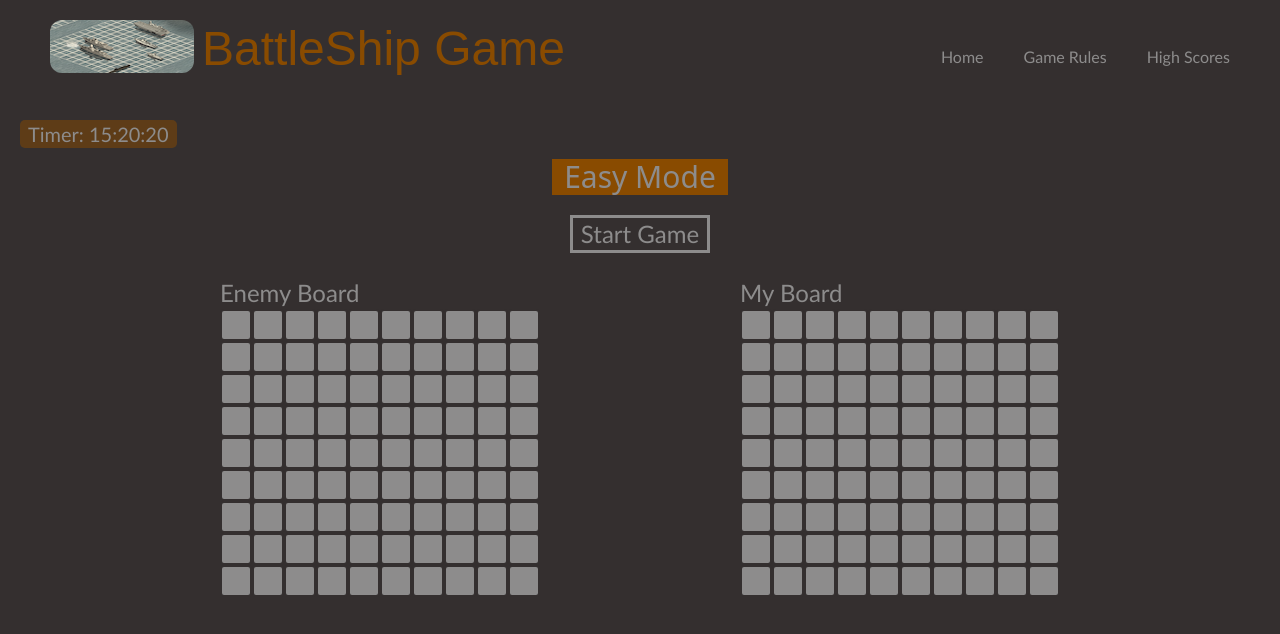
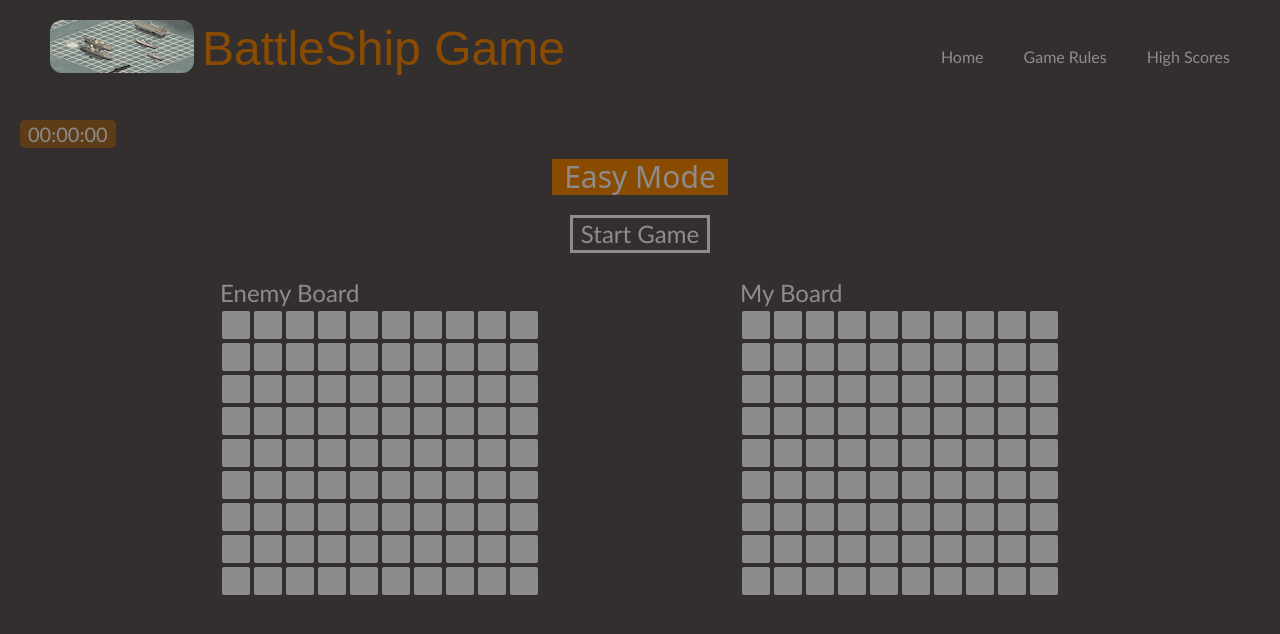
Before and after one commit to honzie-y/Battleship-Game, a React (Vite) app: page /game/easy in a window 1280 px wide. Shown: the top 634 px of the page. Built offline with nearby package versions, Linux system fonts and the light colour scheme; a web font is replaced by a local one.

Commit message:
implemented Timer

```diff
--- a/src/Games.jsx
+++ b/src/Games.jsx
@@ -1,5 +1,6 @@
 import { useState } from 'react';
 import { useLocation } from 'react-router-dom';
+import Timer from './components/Timer';
 
 const Games = () => {
     const location = useLocation();
@@ -39,7 +40,7 @@ const Games = () => {
         {path === "/game/easy" && <h1 className='mt-3 font-barrio text-2xl sm:text-3xl bg-yellow-800 w-fit px-3'>Easy Mode</h1>}
         {path === "/game/normal" && <h1 className='mt-3 font-barrio text-2xl sm:text-3xl bg-yellow-800 w-fit px-3'>Normal Mode</h1>}
 
-        <div className='fixed left-5 top-18 sm:top-30 bg-yellow-800/50 px-2 rounded-[5px] sm:text-xl'>Timer: 15:20:20</div>
+        <div className='fixed left-5 top-18 sm:top-30 bg-yellow-800/50 px-2 rounded-[5px] sm:text-xl'><Timer isRunning={false}/></div>
 
         <button className='text-xl sm:text-2xl mt-5 border-3 px-2 hover:bg-yellow-800 cursor-pointer'>Start Game</button>
 
--- /dev/null
+++ b/src/components/Timer.jsx
@@ -0,0 +1,32 @@
+import { useEffect, useState } from "react";
+
+const Timer = ({isRunning}) => {
+
+  const [time, setTime] = useState(0);
+
+  useEffect(() => {
+    let intervalId;
+
+    if (isRunning) {
+        intervalId = setInterval(() => {
+            setTime(prevTime => prevTime + 1000);
+        }, 1000);
+    }
+
+    return () => clearInterval(intervalId);
+  }, [isRunning]);
+
+  const formatTime = () => {
+    const seconds = `${Math.floor((time / 1000) % 60)}`.padStart(2, '0');
+    const minutes = `${Math.floor((time / 60000) % 60)}`.padStart(2, '0');
+    const hours = `${Math.floor((time / 3600000) % 24)}`.padStart(2, '0');
+
+    return `${hours}:${minutes}:${seconds}`;
+  }
+
+  return (
+    <div>{formatTime()}</div>
+  )
+}
+
+export default Timer;
```
